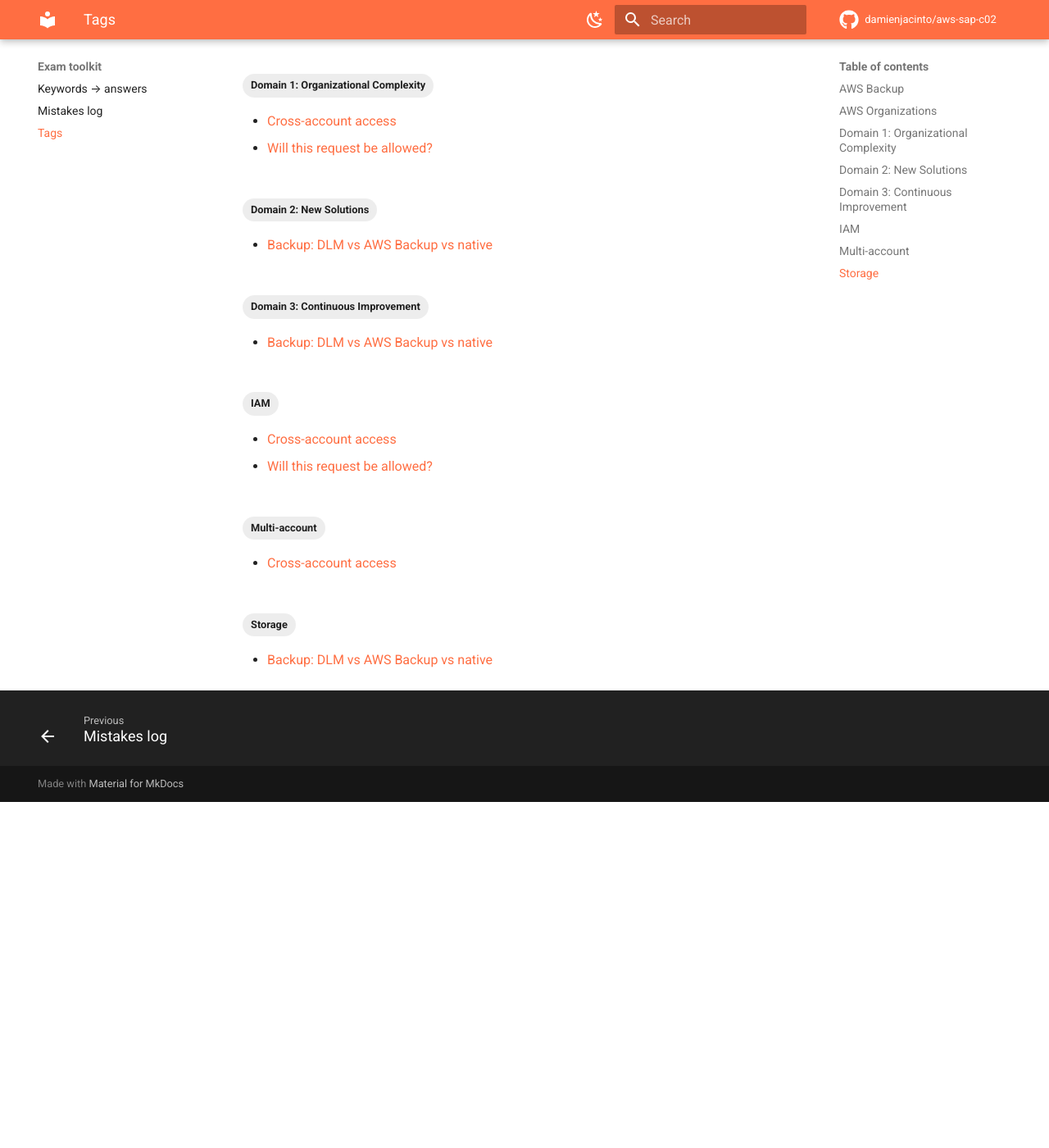
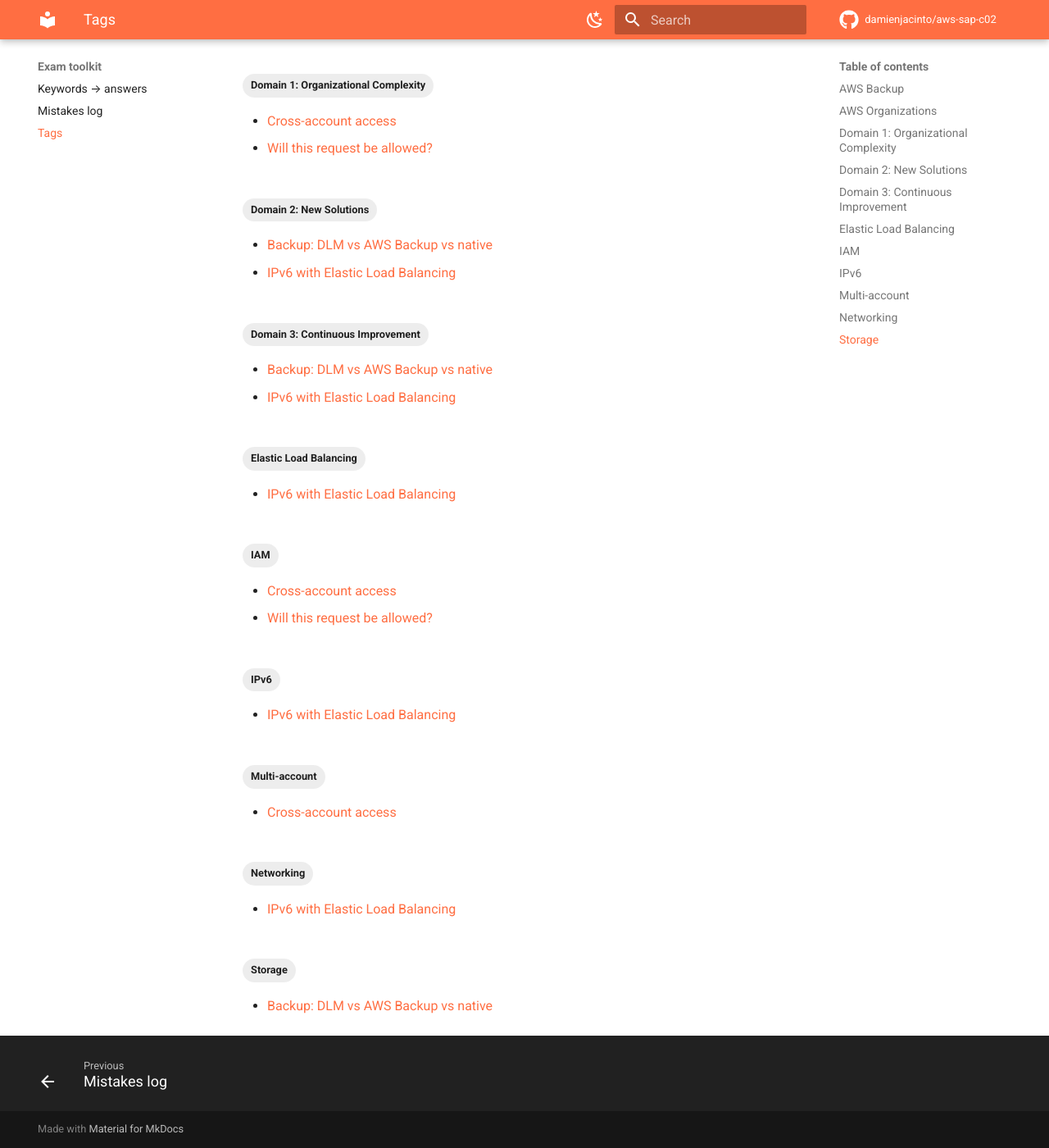
Before and after one commit to damienjacinto/aws-sap-c02, an MkDocs documentation site: the page built from docs/tags.md, in a window 1280 px wide and 1400 px high, scrolled down 447 px. Shown: the whole window at 82% size. Built offline with MkDocs 1.6.1 and Material for MkDocs 9.7.7, drawn with Linux system fonts in a browser that asks for light colours; comment, search, counter and statistics services are not loaded; before the commit the page ends 1425 px from its top, so only the background shows below that; part of the change alters nothing that is shown.

Commit message:
docs(networking): add IPv6 with Elastic Load Balancing page
Co-Authored-By: Claude Opus 5.5 <noreply@anthropic.com>

````diff
--- a/docs/curriculum.md
+++ b/docs/curriculum.md
@@ -722,6 +722,7 @@ Re-read this week's trees, redo every mistake logged this week, finish any lab l
 
 - Entry point: ALB vs NLB vs GWLB vs Global Accelerator vs CloudFront
 - Static IP / allow-listing requirements
+- [IPv6 with Elastic Load Balancing](decisions/networking/elb-ipv6.md)
 
 **📖 Read**
 
--- a/docs/decisions/index.md
+++ b/docs/decisions/index.md
@@ -17,6 +17,12 @@ Each page answers **one question the exam keeps asking**, in the same order:
 | [Will this request be allowed?](identity/policy-evaluation.md) | Day 1 |
 | [Cross-account access](identity/cross-account-access.md) | Day 1 |
 
+## Networking
+
+| Decision | Built on |
+|---|---|
+| [IPv6 with Elastic Load Balancing](networking/elb-ipv6.md) | Day 14 (Mon 12 Oct) |
+
 ## Storage
 
 | Decision | Built on |
--- /dev/null
+++ b/docs/decisions/networking/elb-ipv6.md
@@ -0,0 +1,110 @@
+---
+tags:
+  - "Domain 2: New Solutions"
+  - "Domain 3: Continuous Improvement"
+  - Elastic Load Balancing
+  - IPv6
+  - Networking
+---
+
+# IPv6 with Elastic Load Balancing
+
+**The question:** clients must reach a workload over IPv6, or the company wants to stop paying for public IPv4 addresses. Which load balancer, which IP address type, and what has to change in the VPC?
+
+**Trigger keywords:** *"IPv6 clients"*, *"mobile networks are IPv6-only"*, *"dual-stack"*, *"reduce public IPv4 costs"*, *"AAAA record"*, *"IPv6 targets"*, *"preserve the client IPv6 address"*.
+
+## Fundamentals
+
+**IPv6 in a VPC**
+
+- IPv6 is **opt-in**: associate an IPv6 CIDR (/56, Amazon-provided, BYOIP or IPAM pool) to the VPC, then a /64 to each subnet.
+- Every IPv6 address is globally unique: there is **no NAT for IPv6**. Reachability is controlled by routes, security groups and NACLs.
+- **Internet gateway** + route `::/0`: inbound and outbound. **Egress-only internet gateway** + route `::/0`: outbound only (the IPv6 equivalent of a NAT gateway's effect).
+- IPv6-only workloads reach IPv4-only destinations through **DNS64 + NAT64** (Route 53 Resolver on the subnet + a NAT gateway, route `64:ff9b::/96`).
+- Security groups and NACLs have **separate IPv6 rules**: `0.0.0.0/0` doesn't match IPv6 traffic, you also need `::/0`.
+
+**Load balancer IP address types**
+
+| IP address type | Clients | Supported by |
+|---|---|---|
+| `ipv4` | IPv4 only | ALB, NLB, GWLB |
+| `dualstack` | IPv4 and IPv6. The DNS name returns **A and AAAA** records | ALB, NLB, GWLB |
+| `dualstack-without-public-ipv4` | **IPv6 only from the internet**, no public IPv4 billed. Nodes keep private IPv4 addresses | Internet-facing ALB |
+
+**Target group IP address type** is separate: `ipv4` or `ipv6`. An IPv6 target group can only be attached to a **dualstack** load balancer. Classic Load Balancer doesn't support IPv6 in a VPC.
+
+## Decision tree
+
+```mermaid
+flowchart TD
+    A([IPv6 clients must reach the workload]) --> B{{VPC and LB subnets<br/>have IPv6 CIDRs?}}
+    B -- No --> V[Add IPv6 CIDR to VPC + /64 per subnet,<br/>route ::/0 to IGW, IPv6 rules in SG/NACL]
+    B -- Yes --> C
+    V --> C{{Still have IPv4 clients?}}
+    C -- Yes --> DS[LB IP address type: dualstack]
+    C -- "No, and cut public IPv4 cost" --> NP[ALB: dualstack-without-public-ipv4]
+    DS --> D{{Targets must see the<br/>client IPv6 address?}}
+    NP --> D
+    D -- "HTTP(S) on ALB" --> XFF[X-Forwarded-For header]
+    D -- "TCP on NLB" --> E{{Targets have IPv6?}}
+    E -- Yes --> T6[IPv6 target group:<br/>client IP preserved]
+    E -- No --> PP[IPv4 targets: enable<br/>Proxy Protocol v2]
+    DS --> DNS[Route 53: alias A + alias AAAA<br/>to the load balancer]
+    classDef answer fill:#e65100,stroke:#bf360c,color:#fff
+    class V,DS,NP,XFF,T6,PP,DNS answer
+```
+
+## Why each branch
+
+- **VPC first.** The load balancer gets IPv6 addresses from its subnets. With no IPv6 CIDR on the subnets, `dualstack` can't be selected.
+- **Dualstack is the default answer.** It adds IPv6 without breaking IPv4 clients, and the backend can stay IPv4: the load balancer terminates the client connection and opens a new one to the targets. No application change.
+- **No public IPv4 → `dualstack-without-public-ipv4`.** Public IPv4 addresses are billed hourly. This type removes them from an internet-facing ALB, at the price of losing IPv4 clients. To keep serving IPv4 clients, put CloudFront or Global Accelerator in front.
+- **Client IP on ALB → `X-Forwarded-For`.** ALB is a proxy at layer 7, so the source IP seen by targets is always the ALB node. The client's IPv6 address is in the header.
+- **Client IP on NLB.** With IPv6 target groups, the NLB preserves the client's IPv6 address. With IPv4 targets behind a dualstack NLB, the NLB translates IPv6 to IPv4, so the source is the NLB's private IPv4 address: enable **Proxy Protocol v2** to pass the original address.
+- **DNS needs two records.** A Route 53 alias **A** record only answers IPv4. Add an alias **AAAA** record pointing to the same load balancer, or IPv6 clients won't get an address.
+
+## Comparison
+
+| | ALB | NLB | CLB |
+|---|---|---|---|
+| `dualstack` | ✅ | ✅ | ❌ in a VPC |
+| `dualstack-without-public-ipv4` | ✅ internet-facing | ❌ | ❌ |
+| IPv6 target groups | ✅ | ✅ | ❌ |
+| Client IPv6 visible to targets | `X-Forwarded-For` | Preserved (IPv6 targets) or Proxy Protocol v2 (IPv4 targets, TCP/TLS) | ❌ |
+
+## Exam traps
+
+!!! warning "Switching the LB to dualstack isn't enough"
+    IPv6 clients still time out if the security group of the load balancer only allows `0.0.0.0/0`, or if the subnets' route table has no `::/0` route to the internet gateway. Check SG, NACL and routes.
+
+!!! warning "Forgetting the AAAA record"
+    The load balancer is dualstack, but the custom domain only has an alias A record. IPv6-only clients can't resolve it.
+
+!!! warning "Rebuilding the backend for IPv6"
+    *"Least effort to support IPv6 clients"*: the targets can stay IPv4. A dualstack ALB or NLB in front is enough. Migrating instances to IPv6 is not required.
+
+!!! warning "Egress-only internet gateway for a public service"
+    An egress-only IGW blocks connections initiated from the internet. A load balancer serving IPv6 clients needs a regular internet gateway.
+
+!!! warning "Classic Load Balancer"
+    A scenario on a CLB that must support IPv6 means migrating to ALB or NLB.
+
+## Test yourself
+
+??? question "1. A mobile app's users are increasingly on IPv6-only carrier networks. The API runs on EC2 (IPv4 only) behind an internet-facing ALB. What's the least effort change?"
+    Add IPv6 CIDRs to the VPC and the ALB's subnets, route `::/0` to the internet gateway, set the ALB to **dualstack**, allow `::/0` in its security group, and add an **alias AAAA** record. The instances stay IPv4.
+
+??? question "2. Finance wants to stop paying for public IPv4 addresses on an internet-facing ALB. All clients support IPv6. What do you change?"
+    Set the ALB IP address type to **`dualstack-without-public-ipv4`**.
+
+??? question "3. A TCP game server runs behind a dualstack NLB with IPv4 targets. The server must log each player's IPv6 address. What do you configure?"
+    **Proxy Protocol v2** on the target group, or move the targets to an **IPv6 target group** so the NLB preserves the client address.
+
+??? question "4. After switching an ALB to dualstack, IPv4 clients work but IPv6 clients time out. DNS returns an AAAA record. What do you check?"
+    The ALB **security group** (inbound `::/0` on the listener port), the subnets' **NACL** IPv6 rules, and a **`::/0` route** to the internet gateway in the subnets' route table.
+
+## Related
+
+- AWS docs: [ALB IP address types](https://docs.aws.amazon.com/elasticloadbalancing/latest/application/application-load-balancers.html#ip-address-type)
+- AWS docs: [NLB IP address types](https://docs.aws.amazon.com/elasticloadbalancing/latest/network/network-load-balancers.html#ip-address-type)
+- AWS docs: [IPv6 on AWS (whitepaper)](https://docs.aws.amazon.com/whitepapers/latest/ipv6-on-aws/IPv6-on-AWS.html)
--- a/mkdocs.yml
+++ b/mkdocs.yml
@@ -77,6 +77,8 @@ nav:
       - Identity & access:
           - Will this request be allowed?: decisions/identity/policy-evaluation.md
           - Cross-account access: decisions/identity/cross-account-access.md
+      - Networking:
+          - IPv6 with Elastic Load Balancing: decisions/networking/elb-ipv6.md
       - Storage:
           - "Backup: DLM vs AWS Backup vs native": decisions/storage/backup-strategy.md
   - Exam toolkit:
````
